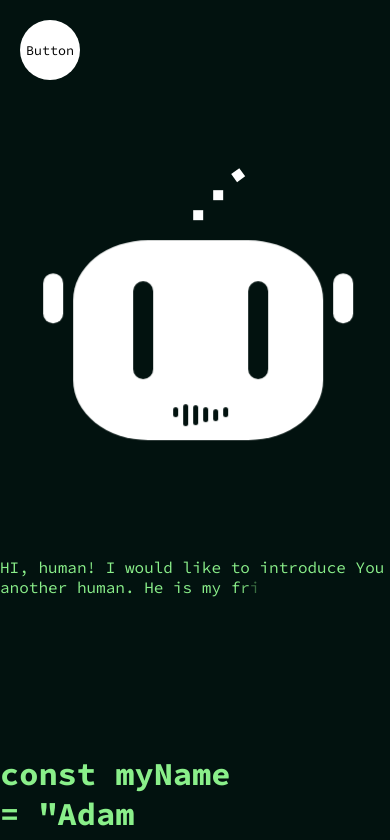
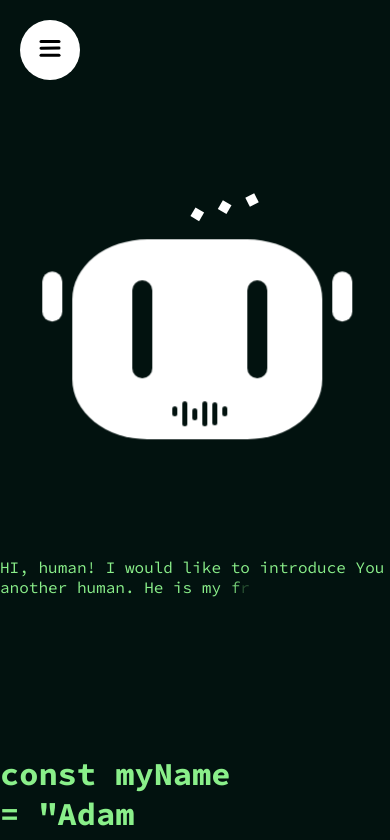
Before and after one commit to AdamCodeDesign/Portfolio-Adam-L, a React (Vite) app: page / in a window 390 px wide. Shown: the top 840 px of the page. Built offline with nearby package versions, Linux system fonts and the light colour scheme.

Commit message:
radar animation, Button in hamburger menu animation added, links added

```diff
--- a/src/App.jsx
+++ b/src/App.jsx
@@ -1,19 +1,17 @@
 import "./app.scss"
 import Hero from "./components/hero/Hero";
-import Navbar from "./components/navbar/Navbar";
+import Profile from "./components/navbar/Profile";
 
 function App() {
   return (
     <div className="container">
-      <section><Hero/></section>
-      <section><Navbar/></section>
-      <section>Parallax</section>
-      <section>Services</section>
-      <section>Parallax</section>
-      <section>Portfolio</section>
-      <section>Portfolio</section>
-      <section>Portfolio</section>
-      <section>Contact</section>
+      <section id="Home"><Hero/></section>
+      <section id="Profile"><Profile/></section>
+      <section id="Skills">Skills</section>
+      <section id="Certifications">Certifications</section>
+      <section id="Experience">Experience</section>
+      <section id="Portfolio">Portfolio</section>
+      <section id="Contact">Contact</section>
     </div>
   );
 }
--- a/src/components/hero/Hero.jsx
+++ b/src/components/hero/Hero.jsx
@@ -3,6 +3,10 @@
 import "./hero.scss";
 
 export default function Hero() {
+  const transformer = transform([0, 100], [0, 360]);
+  const rotate = transformer(10);
+
+
   const robotAnimation = {
     height: { top: "30px" },
     low: { y: [10, 0, 10] },
@@ -25,7 +29,15 @@
         animate={{ y: [10, 0, 10], x: [10, 0, 10] }}
         transition={{ ease: "easeInOut", duration: 4, repeat: Infinity }}
       >
-        <motion.div className="radar"></motion.div>
+        <motion.div
+          className="radar"
+          animate={{ rotate}}
+          transition={{
+            animationTimingFunction: "linear",
+            repeat: Infinity,
+            duration: 4,
+          }}
+        ></motion.div>
         <motion.div className="smile">
           <motion.div className="smile1"></motion.div>
           <motion.div className="smile2"></motion.div>
--- a/src/components/hero/hero.scss
+++ b/src/components/hero/hero.scss
@@ -57,6 +57,7 @@
       width: 10px;
       height: 10px;
       background-color: white;
+      transform: rotate(-20deg);
 
 
       &::after {
@@ -100,12 +101,6 @@
         height: 10px;
         border-radius: 5px;
         background-color: rgb(2, 18, 15);
-        // animation-name: talkAnimation;
-        animation-duration: 1s; /* Firefox requires this to apply the animation */
-        animation-direction: normal;
-        animation-timing-function: ease-in-out;
-        animation-iteration-count: 100;
-        animation-delay: 0.5s;
       }
       .smile2 {
         position: absolute;
@@ -116,8 +111,8 @@
         border-radius: 5px;
         background-color: rgb(2, 18, 15);
         animation-name: talkAnimation;
-        animation-duration: 1s; /* Firefox requires this to apply the animation */
-        animation-timing-function: linear;
+        animation-duration: 0.5s;
+        animation-timing-function: ease-in;
         animation-iteration-count: 100;
         animation-delay: 0.4s;
       }
@@ -130,8 +125,8 @@
         border-radius: 5px;
         background-color: rgb(2, 18, 15);
         animation-name: talkAnimation;
-        animation-duration: 1s; /* Firefox requires this to apply the animation */
-        animation-timing-function: ease-in-out;
+        animation-duration: 0.7s;
+        animation-timing-function: ease;
         animation-iteration-count: 100;
         animation-delay: 0.5s;
       }
@@ -144,8 +139,8 @@
         border-radius: 5px;
         background-color: rgb(2, 18, 15);
         animation-name: talkAnimation;
-        animation-duration: 1s; /* Firefox requires this to apply the animation */
-        animation-timing-function: ease-in-out;
+        animation-duration: 0.8s;
+        animation-timing-function: ease-in;
         animation-iteration-count: 100;
         animation-delay: 0.6s;
       }
@@ -158,8 +153,8 @@
         border-radius: 5px;
         background-color: rgb(2, 18, 15);
         animation-name: talkAnimation;
-        animation-duration: 1s; /* Firefox requires this to apply the animation */
-        animation-timing-function: ease-in-out;
+        animation-duration: 0.7s;
+        animation-timing-function: ease;
         animation-iteration-count: 100;
         animation-delay: 0.7s;
       }
@@ -171,11 +166,6 @@
         height: 10px;
         border-radius: 5px;
         background-color: rgb(2, 18, 15);
-        // animation-name: talkAnimation;
-        animation-duration: 1s; /* Firefox requires this to apply the animation */
-        animation-timing-function: ease-in-out;
-        animation-iteration-count: 100;
-        animation-delay: 1s;
       }
     }
 
@@ -188,7 +178,7 @@
       border-radius: 10px;
       background-color: rgb(2, 18, 15);
       animation-name: eyesAnimation;
-      animation-duration: 8s; /* Firefox requires this to apply the animation */
+      animation-duration: 8s;
       animation-direction: alternate;
       animation-iteration-count: 10;
     }
@@ -202,7 +192,7 @@
       border-radius: 10px;
       background-color: rgb(2, 18, 15);
       animation-name: eyesAnimation;
-      animation-duration: 8s; /* Firefox requires this to apply the animation */
+      animation-duration: 8s;
       animation-direction: alternate;
       animation-iteration-count: 10;
     }
--- a/src/components/navbar/Navbar.jsx
+++ b/src/components/navbar/Profile.jsx
@@ -1,4 +1,4 @@
-import "./navbar.scss";
+import "./profile.scss";
 import git from "../../assets/github.png";
 import pubg from "../../assets/pubg.png";
 import CG from "../../assets/CG.svg";
@@ -6,7 +6,7 @@
 import { motion } from "framer-motion";
 import Sidebar from "../sidebar/Sidebar";
 
-export default function Navbar() {
+export default function Profile() {
   const myName = 'const myName = "Adam Leszczyk"';
   const profession = 'const profession = "FRONTEND DEVELOPER"';
   const variants = {
--- a/src/components/sidebar/links/Links.jsx
+++ b/src/components/sidebar/links/Links.jsx
@@ -1,7 +1,11 @@
 import React from 'react'
 
 export default function Links() {
+
+  const menuLinks = ['Home', 'Profile', 'Skills', 'Certificates', 'Experience', 'Portfolio', 'Contact']
   return (
-    <div className='links'>Links</div>
+    <div className='links' style={{color:'rgb(2, 18, 15)'}}>{menuLinks.map(item =>(
+      <a href={`#${item}`} key={item}>{item}</a>
+    ))}</div>
   )
 }
--- a/src/components/sidebar/toggleButton/ToggleButton.jsx
+++ b/src/components/sidebar/toggleButton/ToggleButton.jsx
@@ -1,5 +1,40 @@
 import React from "react";
+import { motion } from "framer-motion";
+import "./toggleButton.scss"
 
 export default function ToggleButton({ setOpen }) {
-  return <button onClick={() => setOpen((prev) => !prev)}>Button</button>;
+  return (
+    <button onClick={() => setOpen((prev) => !prev)}>
+      <svg width="23" height="23" viewBox="0 0 23 23">
+        <motion.path
+          strokeWidth="3"
+          stroke="black"
+          strokeLinecap="round"
+          variants={{
+            closed: { d: "M 2 2.5 L 20 2.5" },
+            open: { d: "M 3 16.5 L 17 2.5" },
+          }}
+        />
+        <motion.path
+          strokeWidth="3"
+          stroke="black"
+          strokeLinecap="round"
+          d="M 2 9.243 L20 9,423"
+          variants={{
+            closed: { opacity: 1 },
+            open: { opacity: 0 },
+          }}
+        />
+        <motion.path
+          strokeWidth="3"
+          stroke="black"
+          strokeLinecap="round"
+          variants={{
+            closed: { d: "M 2 16.346 L 20 16.346" },
+            open: { d: "M 3 2.5 L 17 16.346" },
+          }}
+        />
+      </svg>
+    </button>
+  );
 }
--- /dev/null
+++ b/src/components/sidebar/toggleButton/toggleButton.scss
@@ -0,0 +1,5 @@
+button{
+    display: flex;
+    justify-content: center;
+    align-items: center;
+}
```
Also changed, not shown: src/components/navbar/profile.scss (renamed from src/components/navbar/navbar.scss).
